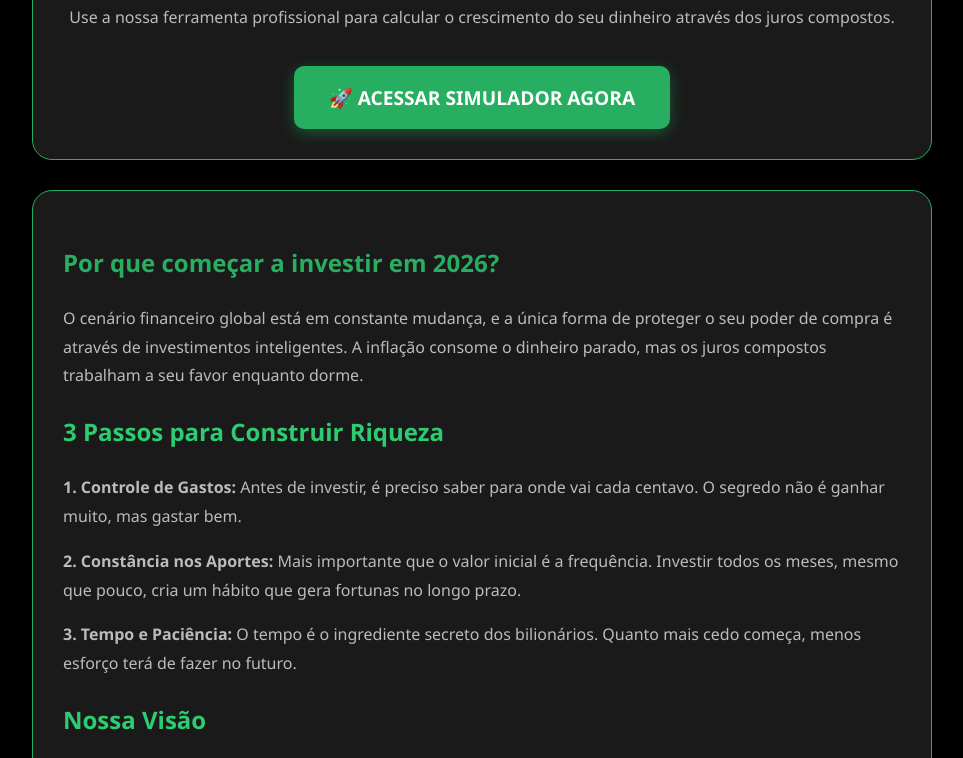
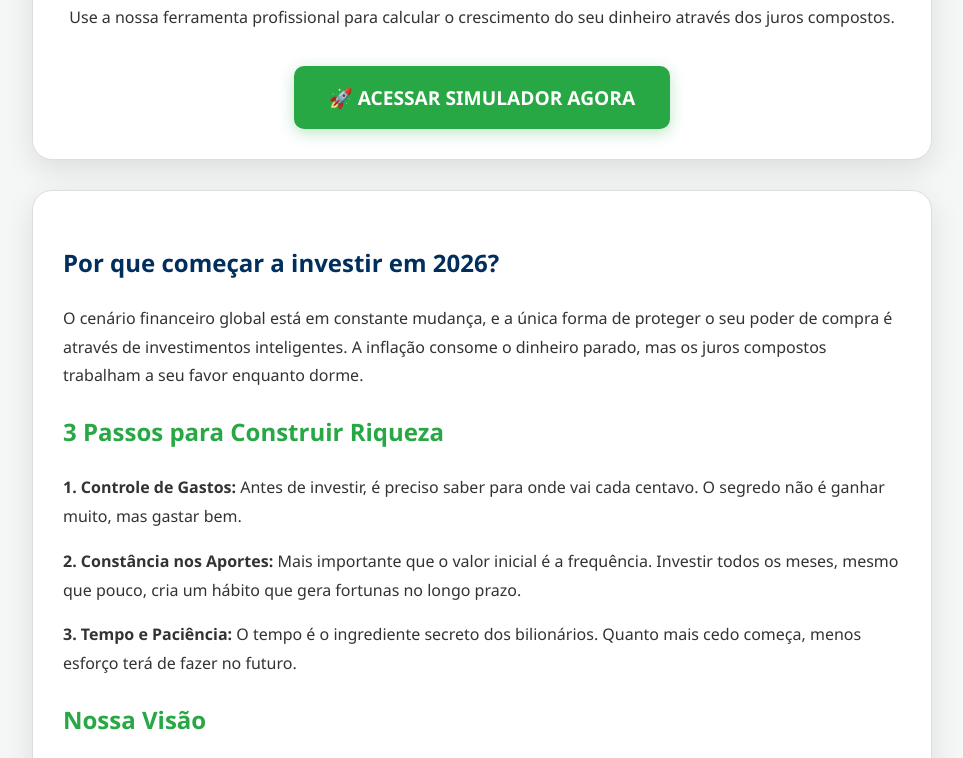
Before and after one commit to izzydavidcoelho-creator/izzydavidcoelho-creator.github.io, a plain HTML site: page index.html in a window 1280 px wide. Shown: the part 171-929 px from the top of the page, without its empty margins (158-1121 px from the left). Drawn offline with Linux system fonts and the light colour scheme.

Commit message:
Update index.html

```diff
--- a/index.html
+++ b/index.html
@@ -4,16 +4,63 @@
     <meta charset="UTF-8">
     <meta name="viewport" content="width=device-width, initial-scale=1.0">
     <title>Izzy David Coelho - Simulador de Investimentos</title>
+
     <script async src="https://pagead2.googlesyndication.com/pagead/js/adsbygoogle.js?client=ca-pub-8848891461914399" crossorigin="anonymous"></script>
+
     <style>
-        body { background-color: #000; color: #bbb; font-family: 'Segoe UI', sans-serif; margin: 0; padding: 0; text-align: center; }
+        /* CORES PADRONIZADAS: AZUL ESCURO E VERDE */
+        :root {
+            --primary: #002e5d;
+            --secondary: #28a745;
+            --light: #f4f7f6;
+        }
+
+        body {
+            background-color: var(--light);
+            color: #333;
+            font-family: 'Segoe UI', Tahoma, Geneva, Verdana, sans-serif;
+            margin: 0;
+            padding: 0;
+            text-align: center;
+        }
+
         .container { max-width: 900px; margin: 40px auto; padding: 20px; }
-        .card { background: #1a1a1a; border: 1px solid #27ae60; border-radius: 20px; padding: 30px; box-shadow: 0 10px 30px rgba(0,0,0,0.5); margin-bottom: 20px; }
-        h1, h2 { color: #27ae60; }
-        .btn-principal { display: inline-block; padding: 18px 35px; background-color: #27ae60; color: white; text-decoration: none; border-radius: 10px; font-weight: bold; font-size: 1.2em; transition: 0.3s; box-shadow: 0 4px 15px rgba(39, 174, 96, 0.4); }
-        .btn-principal:hover { background-color: #2ecc71; transform: scale(1.05); }
+
+        .card {
+            background: #ffffff;
+            border: 1px solid #ddd;
+            border-radius: 20px;
+            padding: 30px;
+            box-shadow: 0 10px 30px rgba(0,0,0,0.1);
+            margin-bottom: 20px;
+        }
+
+        /* TÍTULOS EM AZUL ESCURO */
+        h1, h2 { color: var(--primary); }
+
+        /* BOTÃO EM VERDE (IGUAL AOS OUTROS) */
+        .btn-principal {
+            display: inline-block;
+            padding: 18px 35px;
+            background-color: var(--secondary);
+            color: white;
+            text-decoration: none;
+            border-radius: 10px;
+            font-weight: bold;
+            font-size: 1.2em;
+            transition: 0.3s;
+            box-shadow: 0 4px 15px rgba(40, 167, 69, 0.3);
+        }
+
+        .btn-principal:hover {
+            background-color: #218838;
+            transform: scale(1.05);
+        }
+
         .info-section { text-align: left; line-height: 1.8; margin-top: 30px; }
-        .footer-links a { color: #27ae60; text-decoration: none; margin: 0 10px; font-size: 0.9em; }
+
+        /* COR DE DESTAQUE VERDE NOS TÍTULOS INTERNOS */
+        .destaque-verde { color: var(--secondary) !important; }
     </style>
 </head>
 <body>
@@ -30,15 +77,16 @@
             <h2>Por que começar a investir em 2026?</h2>
             <p>O cenário financeiro global está em constante mudança, e a única forma de proteger o seu poder de compra é através de investimentos inteligentes. A inflação consome o dinheiro parado, mas os juros compostos trabalham a seu favor enquanto dorme.</p>
 
-            <h2 style="color: #2ecc71;">3 Passos para Construir Riqueza</h2>
+            <h2 class="destaque-verde">3 Passos para Construir Riqueza</h2>
             <p><strong>1. Controle de Gastos:</strong> Antes de investir, é preciso saber para onde vai cada centavo. O segredo não é ganhar muito, mas gastar bem.</p>
             <p><strong>2. Constância nos Aportes:</strong> Mais importante que o valor inicial é a frequência. Investir todos os meses, mesmo que pouco, cria um hábito que gera fortunas no longo prazo.</p>
             <p><strong>3. Tempo e Paciência:</strong> O tempo é o ingrediente secreto dos bilionários. Quanto mais cedo começa, menos esforço terá de fazer no futuro.</p>
 
-            <h2 style="color: #2ecc71;">Nossa Visão</h2>
+            <h2 class="destaque-verde">Nossa Visão</h2>
             <p>Acreditamos que a educação financeira deve ser acessível, prática e sem termos complicados. Este portal foi desenhado para ser o seu guia visual na jornada rumo à independência. Explore o nosso simulador e veja com os seus próprios olhos o poder do crescimento exponencial.</p>
         </div>
-         <a href="https://izzydavidcoelho-creator.github.io/Simulador-Coelho/" class="btn-principal">🚀 ACESSAR SIMULADOR AGORA</a>
+
+        <a href="https://izzydavidcoelho-creator.github.io/Simulador-Coelho/" class="btn-principal">🚀 ACESSAR SIMULADOR AGORA</a>
 
         <p style="margin-top: 20px; color: #777; font-size: 0.8em;">
             Contato: izzydavidcoelho@gmail.com <br>
```
